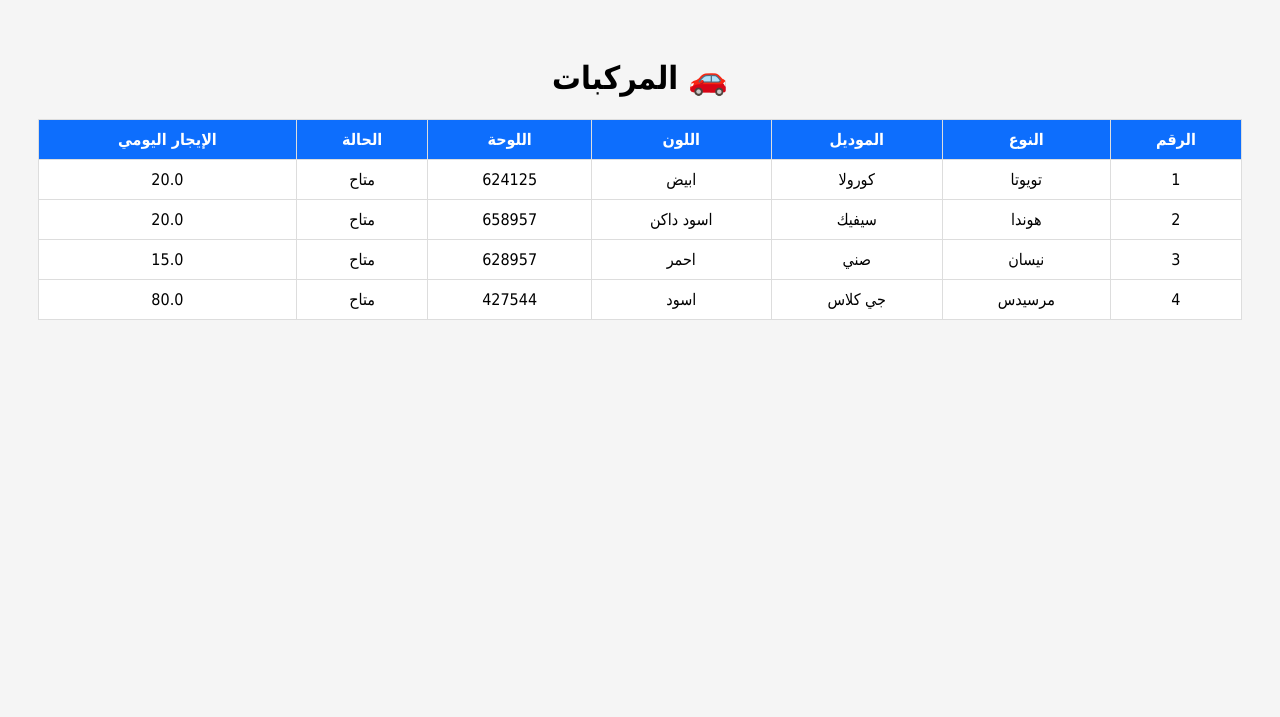
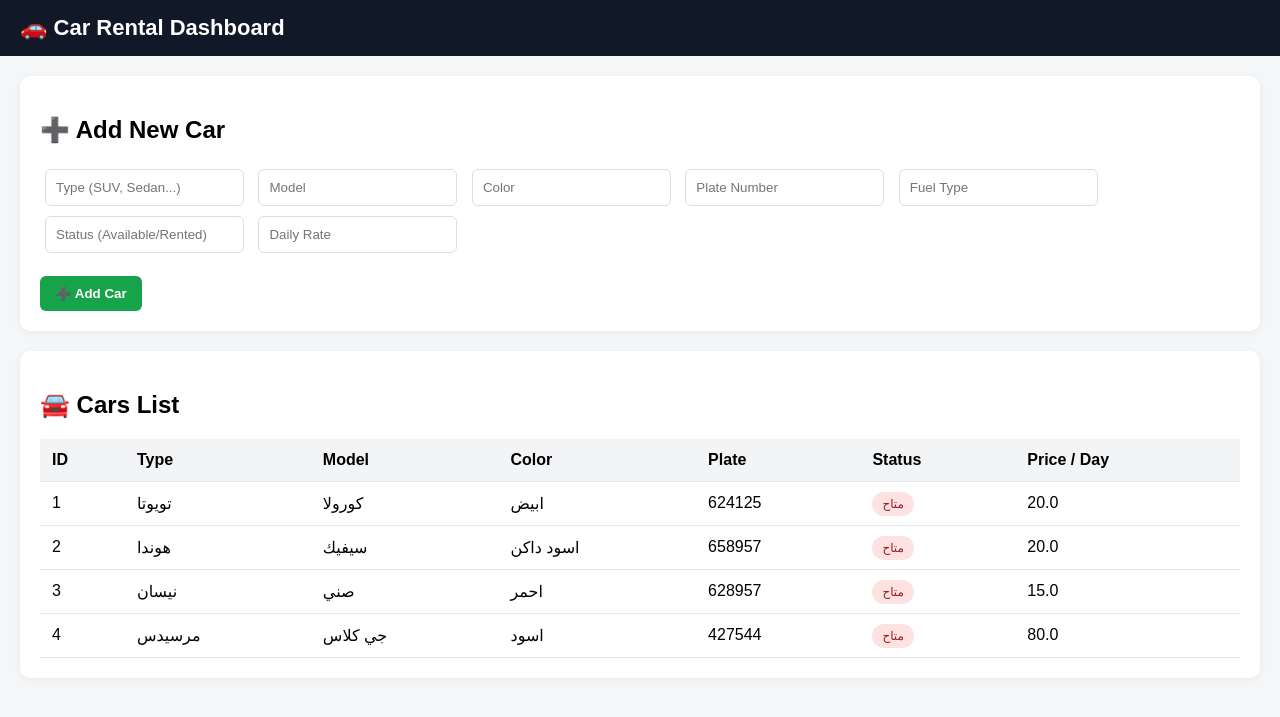
Before and after one commit to bkawash-ops/car-rental, a Flask app: page / in a window 1280 px wide. Shown: the top 717 px of the page. Run offline with Flask 3, Linux system fonts and the light colour scheme; data comes from the database, SQL or seed files in the repository.

Commit message:
Update index.html

```diff
--- a/templates/index.html
+++ b/templates/index.html
@@ -1,73 +1,173 @@
 <!DOCTYPE html>
-<html lang="ar" dir="rtl">
+<html>
 <head>
-    <meta charset="UTF-8">
-    <title>نظام تأجير السيارات</title>
+    <title>Car Rental Dashboard</title>
 
     <style>
-        body{
-            font-family:Tahoma;
-            background:#f5f5f5;
-            padding:30px;
+        body {
+            font-family: Arial, sans-serif;
+            margin: 0;
+            background: #f4f6f8;
         }
 
-        table{
-            width:100%;
-            border-collapse:collapse;
-            background:white;
+        /* Navbar */
+        .navbar {
+            background: #111827;
+            color: white;
+            padding: 15px 20px;
+            font-size: 22px;
+            font-weight: bold;
         }
 
-        th,td{
-            border:1px solid #ddd;
-            padding:10px;
-            text-align:center;
+        /* Layout */
+        .container {
+            padding: 20px;
         }
 
-        th{
-            background:#0d6efd;
-            color:white;
+        /* Cards */
+        .card {
+            background: white;
+            padding: 20px;
+            margin-bottom: 20px;
+            border-radius: 10px;
+            box-shadow: 0 2px 8px rgba(0,0,0,0.05);
         }
 
-        h1{
-            text-align:center;
+        /* Form */
+        .form input {
+            padding: 10px;
+            margin: 5px;
+            border: 1px solid #ddd;
+            border-radius: 6px;
+        }
+
+        /* Buttons */
+        .btn {
+            padding: 10px 15px;
+            border: none;
+            border-radius: 6px;
+            cursor: pointer;
+            font-weight: bold;
+        }
+
+        .btn-add {
+            background: #16a34a;
+            color: white;
+        }
+
+        .btn-add:hover {
+            background: #12833c;
+        }
+
+        /* Table */
+        table {
+            width: 100%;
+            border-collapse: collapse;
+            margin-top: 10px;
+        }
+
+        th, td {
+            padding: 12px;
+            border-bottom: 1px solid #e5e7eb;
+            text-align: left;
+        }
+
+        th {
+            background: #f3f4f6;
+        }
+
+        tr:hover {
+            background: #f9fafb;
+        }
+
+        .badge {
+            padding: 5px 10px;
+            border-radius: 20px;
+            font-size: 12px;
+        }
+
+        .available {
+            background: #dcfce7;
+            color: #166534;
+        }
+
+        .rented {
+            background: #fee2e2;
+            color: #991b1b;
         }
     </style>
-
 </head>
 
 <body>
 
-<h1>🚗 المركبات</h1>
+<div class="navbar">
+    🚗 Car Rental Dashboard
+</div>
 
-<table>
+<div class="container">
 
-<tr>
-<th>الرقم</th>
-<th>النوع</th>
-<th>الموديل</th>
-<th>اللون</th>
-<th>اللوحة</th>
-<th>الحالة</th>
-<th>الإيجار اليومي</th>
-</tr>
+    <!-- ADD CAR -->
+    <div class="card">
+        <h2>➕ Add New Car</h2>
 
-{% for car in cars %}
+        <form class="form" method="POST" action="/add">
 
-<tr>
+            <input name="type" placeholder="Type (SUV, Sedan...)" required>
+            <input name="model" placeholder="Model" required>
+            <input name="color" placeholder="Color">
+            <input name="plate" placeholder="Plate Number">
+            <input name="fuel" placeholder="Fuel Type">
+            <input name="status" placeholder="Status (Available/Rented)">
+            <input name="daily_rate" placeholder="Daily Rate">
 
-<td>{{car.id}}</td>
-<td>{{car.type}}</td>
-<td>{{car.model}}</td>
-<td>{{car.color}}</td>
-<td>{{car.plate}}</td>
-<td>{{car.status}}</td>
-<td>{{car.daily_rate}}</td>
+            <br><br>
 
-</tr>
+            <button class="btn btn-add" type="submit">
+                ➕ Add Car
+            </button>
 
-{% endfor %}
+        </form>
+    </div>
 
-</table>
+    <!-- CARS LIST -->
+    <div class="card">
+        <h2>🚘 Cars List</h2>
+
+        <table>
+            <tr>
+                <th>ID</th>
+                <th>Type</th>
+                <th>Model</th>
+                <th>Color</th>
+                <th>Plate</th>
+                <th>Status</th>
+                <th>Price / Day</th>
+            </tr>
+
+            {% for car in cars %}
+            <tr>
+                <td>{{ car.id }}</td>
+                <td>{{ car.type }}</td>
+                <td>{{ car.model }}</td>
+                <td>{{ car.color }}</td>
+                <td>{{ car.plate }}</td>
+
+                <td>
+                    {% if car.status == "Available" %}
+                        <span class="badge available">{{ car.status }}</span>
+                    {% else %}
+                        <span class="badge rented">{{ car.status }}</span>
+                    {% endif %}
+                </td>
+
+                <td>{{ car.daily_rate }}</td>
+            </tr>
+            {% endfor %}
+
+        </table>
+    </div>
+
+</div>
 
 </body>
 </html>
```
